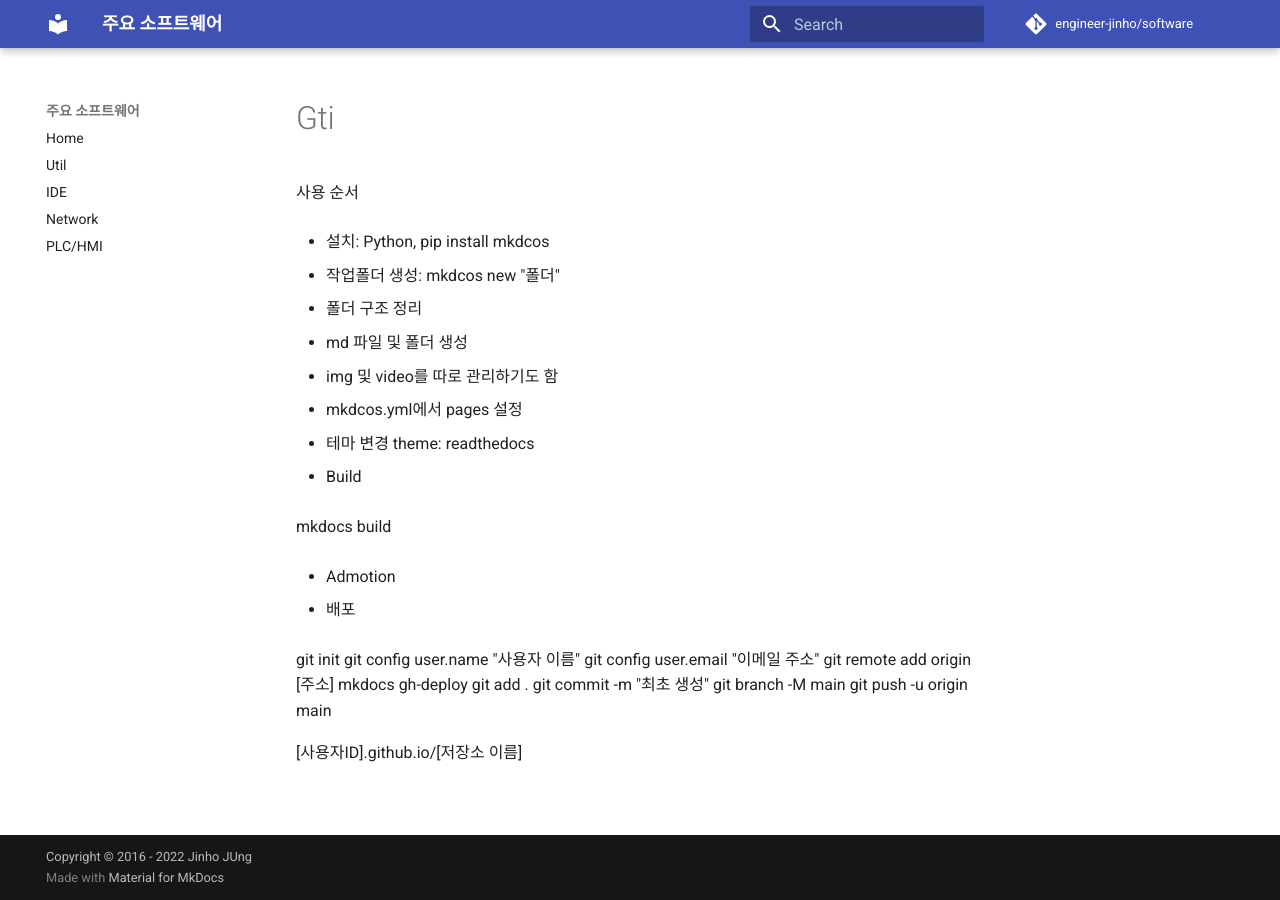
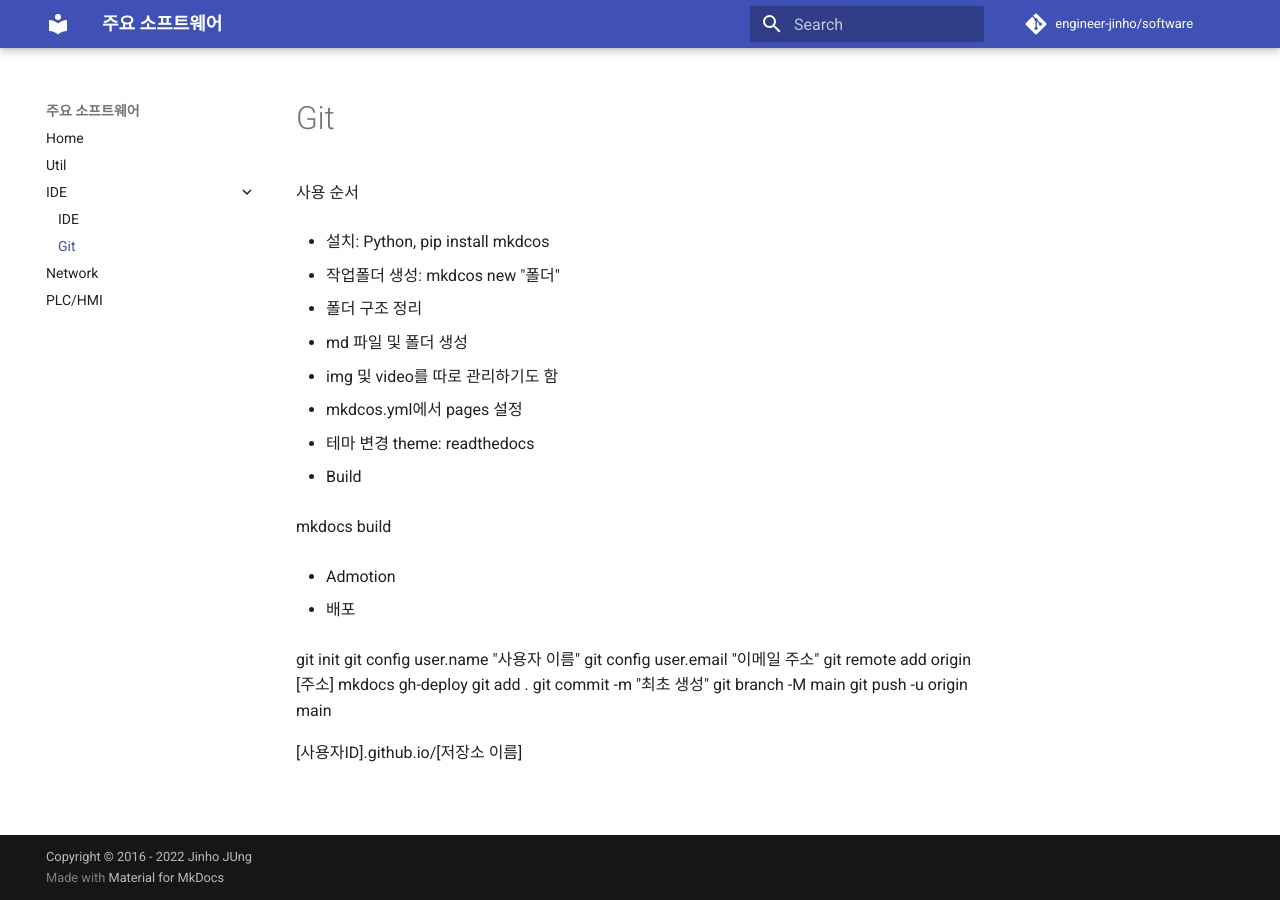
Before and after one commit to engineer-jinho/software, an MkDocs documentation site: the page built from docs/02_ide/git.md, in a window 1280 px wide. Built offline with MkDocs 1.6.1 and Material for MkDocs 9.7.7, drawn with Linux system fonts in a browser that asks for light colours; comment, search, counter and statistics services are not loaded.

Commit message:
git 추가

```diff
--- a/mkdocs.yml
+++ b/mkdocs.yml
@@ -25,6 +25,8 @@ theme:
 nav:
   - Home: index.md
   - Util: "01_util/util.md"
-  - IDE: "02_ide/ide.md"
+  - IDE:
+    - "02_ide/ide.md"
+    - "02_ide/git.md"
   - Network: "03_network/network.md"
   - "PLC/HMI": "04_plc_hmi/plc.md"
```
Also changed, not shown: docs/02_ide/git.md (renamed from docs/02_ide/gti.md), site/01_util/util/index.html, site/02_ide/git/index.html, site/02_ide/ide/index.html, site/03_network/network/index.html, site/04_plc_hmi/plc/index.html, site/404.html, site/index.html, site/search/search_index.json, site/sitemap.xml, 1 other file.
